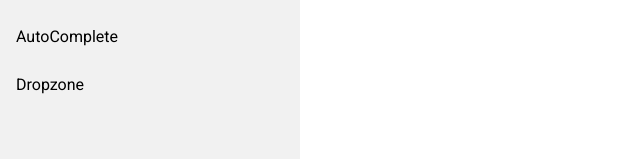
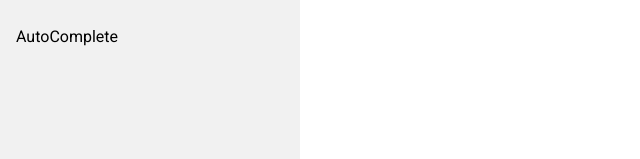
Before and after one commit to cadang1303/training-intern-DangNH, a Vue app: page / in a window 1280 px wide. Shown: the part 231-390 px from the top of the page, without its empty margins (0-640 px from the left). Built offline with nearby package versions, Linux system fonts and the light colour scheme.

Commit message:
Update SidebarComponent, router

```diff
--- a/src/components/layout/SidebarComponent.vue
+++ b/src/components/layout/SidebarComponent.vue
@@ -16,7 +16,7 @@ export default {
         { name: "HelloWorld", url: "/helloworld" },
         { name: "Todo App", url: "/todoapp" },
         { name: "AutoComplete", url: "/autocomplete" },
-        { name: "Dropzone", url: "/dropzone" },
+        // { name: "Dropzone", url: "/dropzone" },
       ],
     };
   },
--- a/src/router/index.js
+++ b/src/router/index.js
@@ -27,11 +27,11 @@ const routes = [
         name: "autocomplete",
         component: () => import("../components/autocomplete/FilterCities"),
       },
-      {
-        path: "/dropzone",
-        name: "dropzone",
-        component: () => import("../components/dropzone/DropZone"),
-      },
+      // {
+      //   path: "/dropzone",
+      //   name: "dropzone",
+      //   component: () => import("../components/dropzone/DropZone"),
+      // },
     ],
   },
   {
```
